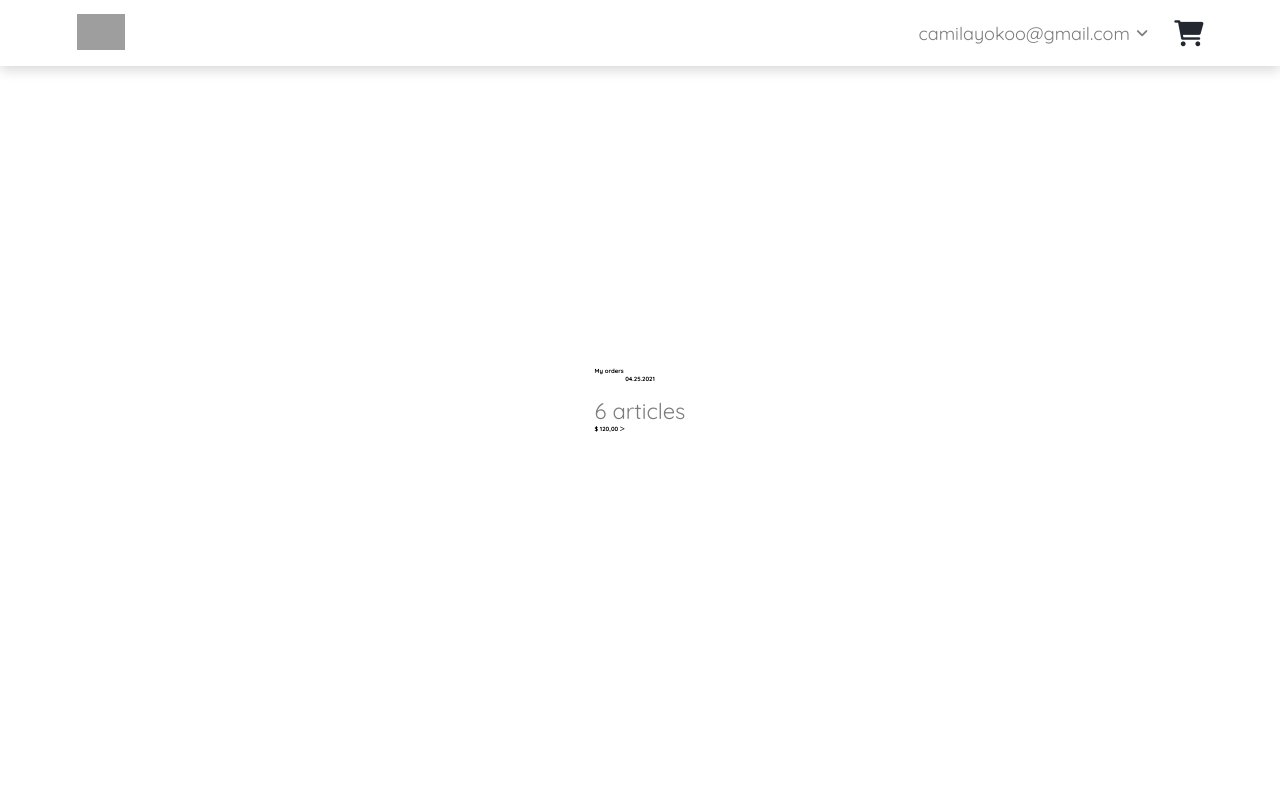
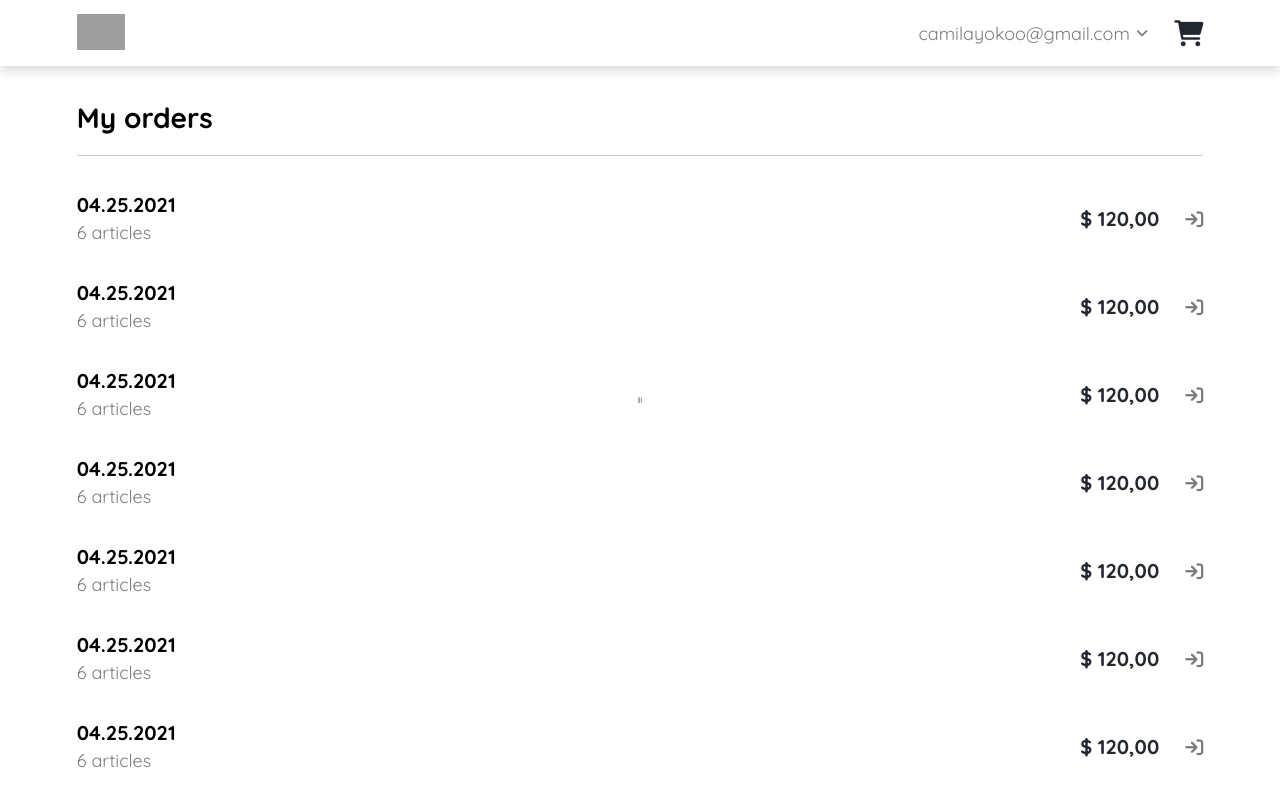
Before and after one commit to LeojAnidem/YardSale, a plain HTML site: page pages/myOrders.html in a window 1280 px wide. Drawn offline with Linux system fonts and the light colour scheme; grey boxes are pictures that could not be loaded.

Commit message:
myOrders.html: Changes{     Estilizado de pagina --     Se cambio el icono de 'greater-than' por 'exit' -- }

```diff
--- a/pages/myOrders.html
+++ b/pages/myOrders.html
@@ -238,7 +238,99 @@
                 <div class="price">
                     <strong>$ 120,00</strong>
 
-                    <i class="far fa-greater-than"></i>
+                    <a href="/pages/myOrder.html">
+                        <i class="fa-solid fa-arrow-right-to-bracket"></i>
+                    </a>
+                </div>
+            </li>
+
+            <li>
+                <div class="info">
+                    <strong>04.25.2021</strong>
+                    <p>6 articles</p>
+                </div>
+
+                <div class="price">
+                    <strong>$ 120,00</strong>
+
+                    <a href="/pages/myOrder.html">
+                        <i class="fa-solid fa-arrow-right-to-bracket"></i>
+                    </a>
+                </div>
+            </li>
+
+            <li>
+                <div class="info">
+                    <strong>04.25.2021</strong>
+                    <p>6 articles</p>
+                </div>
+
+                <div class="price">
+                    <strong>$ 120,00</strong>
+
+                    <a href="/pages/myOrder.html">
+                        <i class="fa-solid fa-arrow-right-to-bracket"></i>
+                    </a>
+                </div>
+            </li>
+
+            <li>
+                <div class="info">
+                    <strong>04.25.2021</strong>
+                    <p>6 articles</p>
+                </div>
+
+                <div class="price">
+                    <strong>$ 120,00</strong>
+
+                    <a href="/pages/myOrder.html">
+                        <i class="fa-solid fa-arrow-right-to-bracket"></i>
+                    </a>
+                </div>
+            </li>
+
+            <li>
+                <div class="info">
+                    <strong>04.25.2021</strong>
+                    <p>6 articles</p>
+                </div>
+
+                <div class="price">
+                    <strong>$ 120,00</strong>
+
+                    <a href="/pages/myOrder.html">
+                        <i class="fa-solid fa-arrow-right-to-bracket"></i>
+                    </a>
+                </div>
+            </li>
+
+            <li>
+                <div class="info">
+                    <strong>04.25.2021</strong>
+                    <p>6 articles</p>
+                </div>
+
+                <div class="price">
+                    <strong>$ 120,00</strong>
+
+                    <a href="/pages/myOrder.html">
+                        <i class="fa-solid fa-arrow-right-to-bracket"></i>
+                    </a>
+                </div>
+            </li>
+
+            <li>
+                <div class="info">
+                    <strong>04.25.2021</strong>
+                    <p>6 articles</p>
+                </div>
+
+                <div class="price">
+                    <strong>$ 120,00</strong>
+
+                    <a href="/pages/myOrder.html">
+                        <i class="fa-solid fa-arrow-right-to-bracket"></i>
+                    </a>
                 </div>
             </li>
         </ul>
@@ -246,4 +338,4 @@
 
 </body>
 
-</html>
+</html>|||
--- a/styles/styles.css
+++ b/styles/styles.css
@@ -821,6 +821,69 @@ nav .items_right{
     background: var(--textInputField);
 }
 
+.orders_panel{
+    position: absolute;
+
+    top: 0;
+    margin-top: 100rem;
+    width: 88%;
+
+    display: flex;
+    flex-direction: column;
+    justify-content: center;
+    gap: 36rem;
+
+    font-size: 20rem;
+}
+
+.orders_panel > strong{
+    font-size: 28rem;
+
+    padding-bottom: 20rem;
+    border-bottom: 1rem solid var(--gray_light);
+}
+
+.orders{
+    display: flex;
+    flex-direction: column;
+    gap: 36rem;
+}
+
+.orders li{
+    width: 100%;
+
+    display: flex;
+    justify-content: space-between;
+    align-items: center;
+}
+
+.orders .info{
+    align-items: flex-start;
+    text-align: start;
+
+    gap: 4rem;
+}
+
+.orders .info p{
+    font-size: 18rem;
+}
+
+.orders .price{
+    display: flex;
+    align-items: center;
+    gap: 26rem;
+
+    font-size: 20rem;
+    color: var(--dark);
+}
+
+.orders .price i{
+    cursor: pointer;
+
+    font-size: 18rem;
+    color: var(--gray);
+}
+
 @media(max-width: 640px){
     .form2{
         position: absolute;
```
